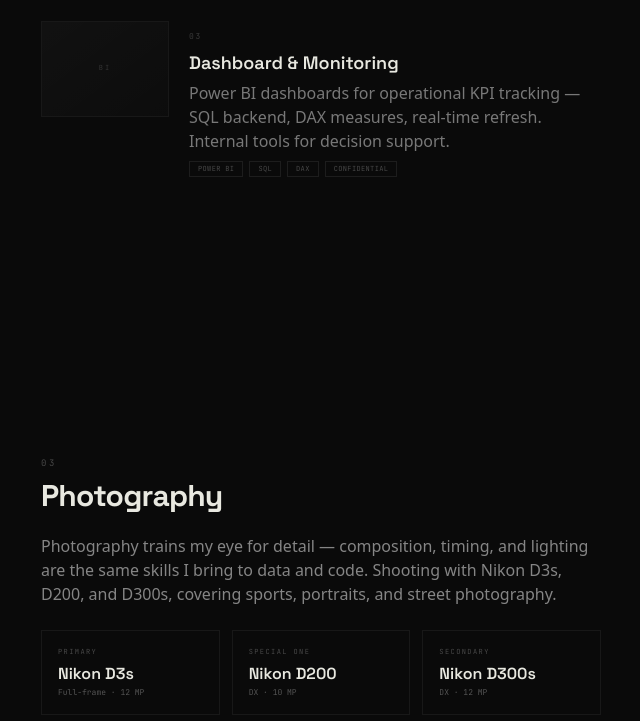
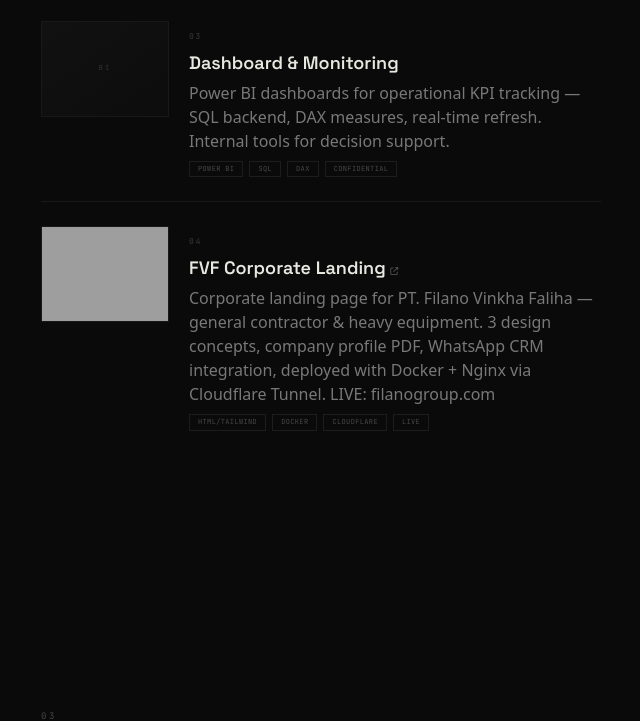
Before and after one commit to joereant/porto-landing, a website: page index.html in a window 1280 px wide. Shown: the part 2125-2846 px from the top of the page, without its empty margins (639-1279 px from the left). Drawn offline with Linux system fonts and the light colour scheme; grey boxes are pictures that could not be loaded.

Commit message:
feat: add FVF Corporate Landing project to Selected Work

```diff
--- a/index.html
+++ b/index.html
@@ -320,6 +320,28 @@
                         </div>
                     </div>
                 </div>
+                <div class="project-row py-5 md:py-6">
+                    <div class="flex items-start gap-5">
+                        <div class="w-24 md:w-32 shrink-0 aspect-[4/3] overflow-hidden border border-white/[0.06]">
+                            <img src="https://filanogroup.com/assets/img/1.jpeg" alt="FVF Landing Page" class="w-full h-full object-cover proj-img" loading="lazy">
+                        </div>
+                        <div class="min-w-0">
+                            <span class="font-mono text-[8px] tracking-[0.2em] text-white/20">04</span>
+                            <h3 class="font-display text-lg font-semibold mt-1">
+                                <a href="https://filanogroup.com" target="_blank" rel="noopener noreferrer" class="hover:text-white/70 transition">
+                                    FVF Corporate Landing <i class="fas fa-external-link-alt text-[8px] text-white/25 align-middle"></i>
+                                </a>
+                            </h3>
+                            <p class="text-sm md:text-base text-white/45 mt-1 mb-2">Corporate landing page for PT. Filano Vinkha Faliha — general contractor & heavy equipment. 3 design concepts, company profile PDF, WhatsApp CRM integration, deployed with Docker + Nginx via Cloudflare Tunnel. LIVE: filanogroup.com</p>
+                            <div class="flex flex-wrap gap-1.5">
+                                <span class="font-mono text-[7px] tracking-wider uppercase border border-white/[0.08] px-2 py-0.5 text-white/25">HTML/Tailwind</span>
+                                <span class="font-mono text-[7px] tracking-wider uppercase border border-white/[0.08] px-2 py-0.5 text-white/25">Docker</span>
+                                <span class="font-mono text-[7px] tracking-wider uppercase border border-white/[0.08] px-2 py-0.5 text-white/25">Cloudflare</span>
+                                <span class="font-mono text-[7px] tracking-wider uppercase border border-white/[0.08] px-2 py-0.5 text-white/25">Live</span>
+                            </div>
+                        </div>
+                    </div>
+                </div>
             </div>
         </section>
 
```
